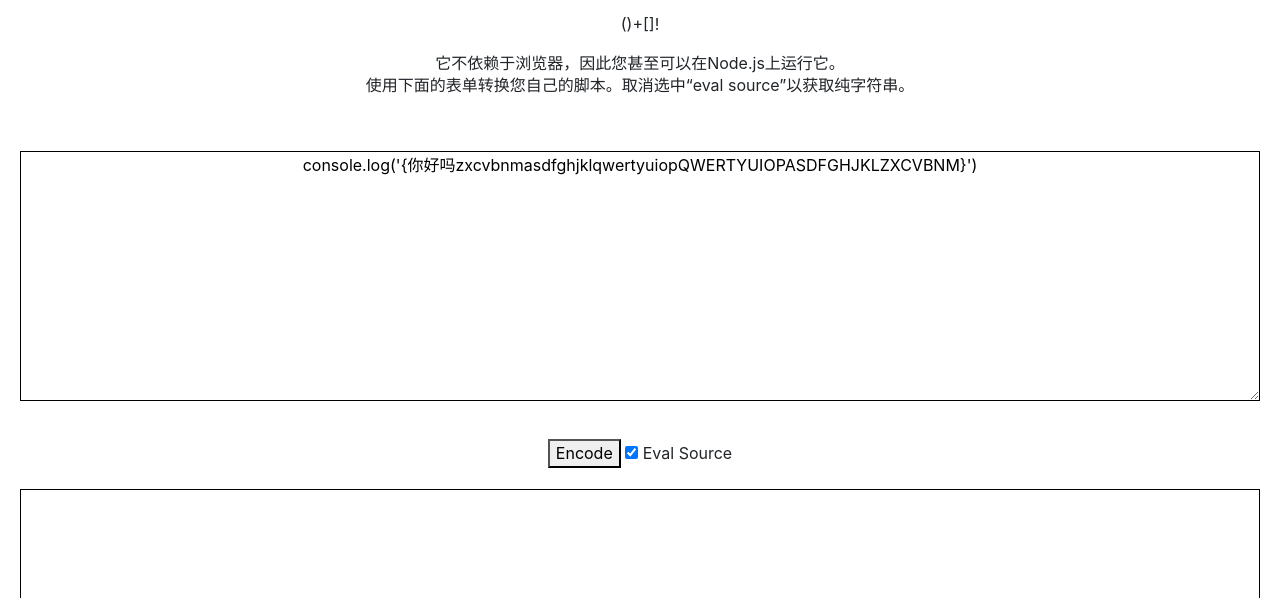
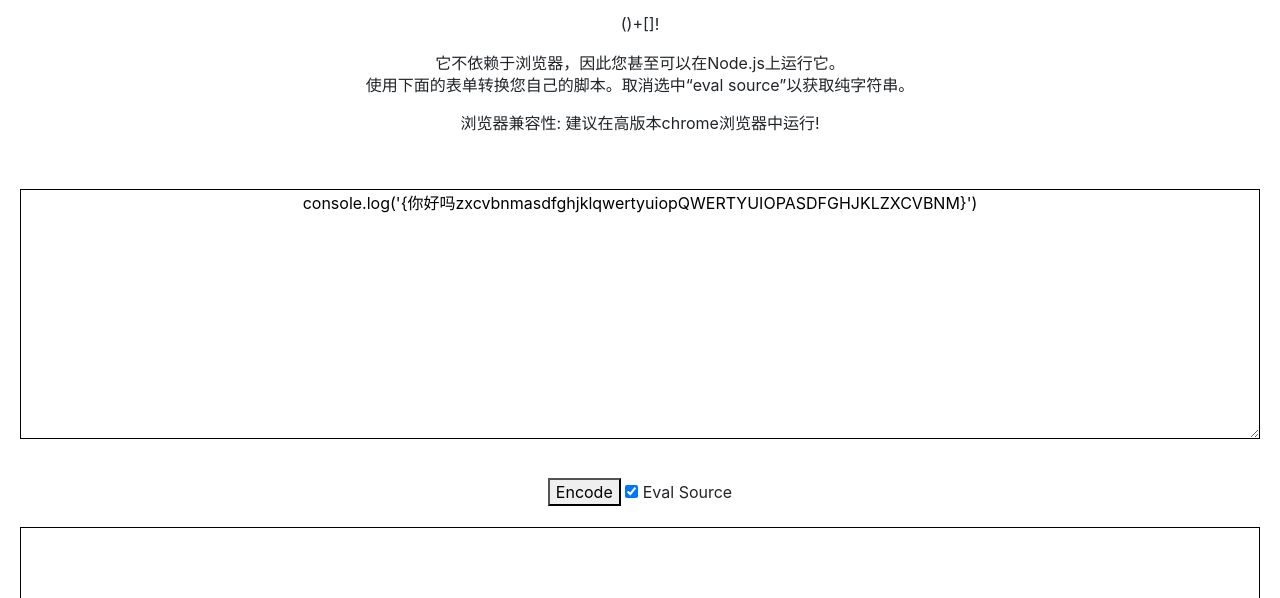
Before and after one commit to masx200/jsfuck-and-hieroglyphy-decoder-and-encoder, a plain HTML site: page JSFuck - Write any JavaScript with 6 Characters_ []()!+.html in a window 1280 px wide. Shown: the part 202-800 px from the top of the page. Drawn offline with nearby package versions, Linux system fonts and the light colour scheme.

Commit message:
Update JSFuck - Write any JavaScript with 6 Characters_ []()!+.html

```diff
--- a/JSFuck - Write any JavaScript with 6 Characters_ []()!+.html
+++ b/JSFuck - Write any JavaScript with 6 Characters_ []()!+.html
@@ -128,9 +128,13 @@
 
   <p>Use the form below to convert your own script. Uncheck "eval source" to
     get back a plain string.</p> -->
-  </br>
+<p>浏览器兼容性:
+
+建议在高版本chrome浏览器中运行!
+</p>
+  <br/>
   <textarea id="input" type="text"></textarea>
-  </br>
+  <br/>
   <button id="encode" type="text">Encode</button>
 
   <div class="checkbox">
```
